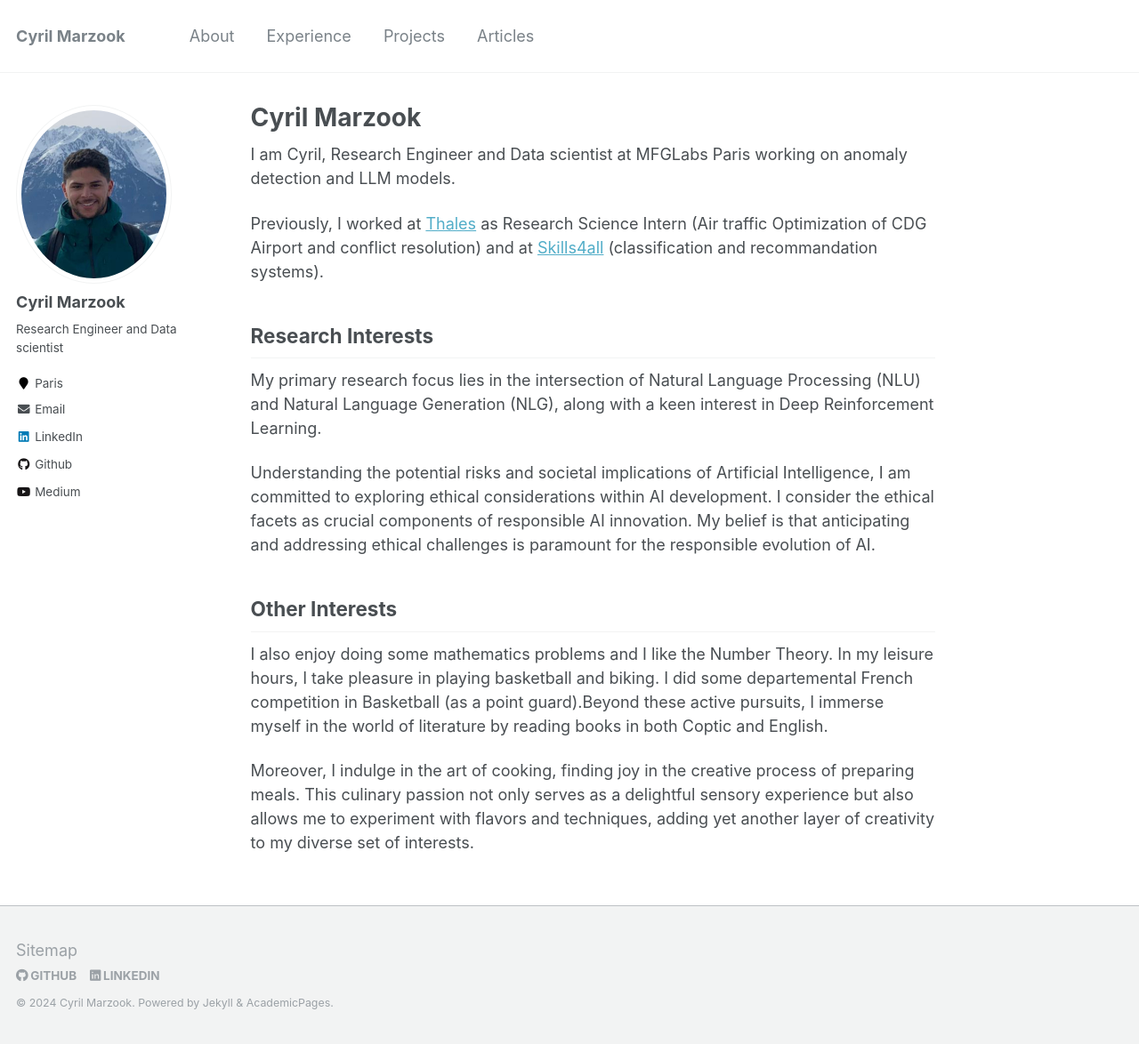
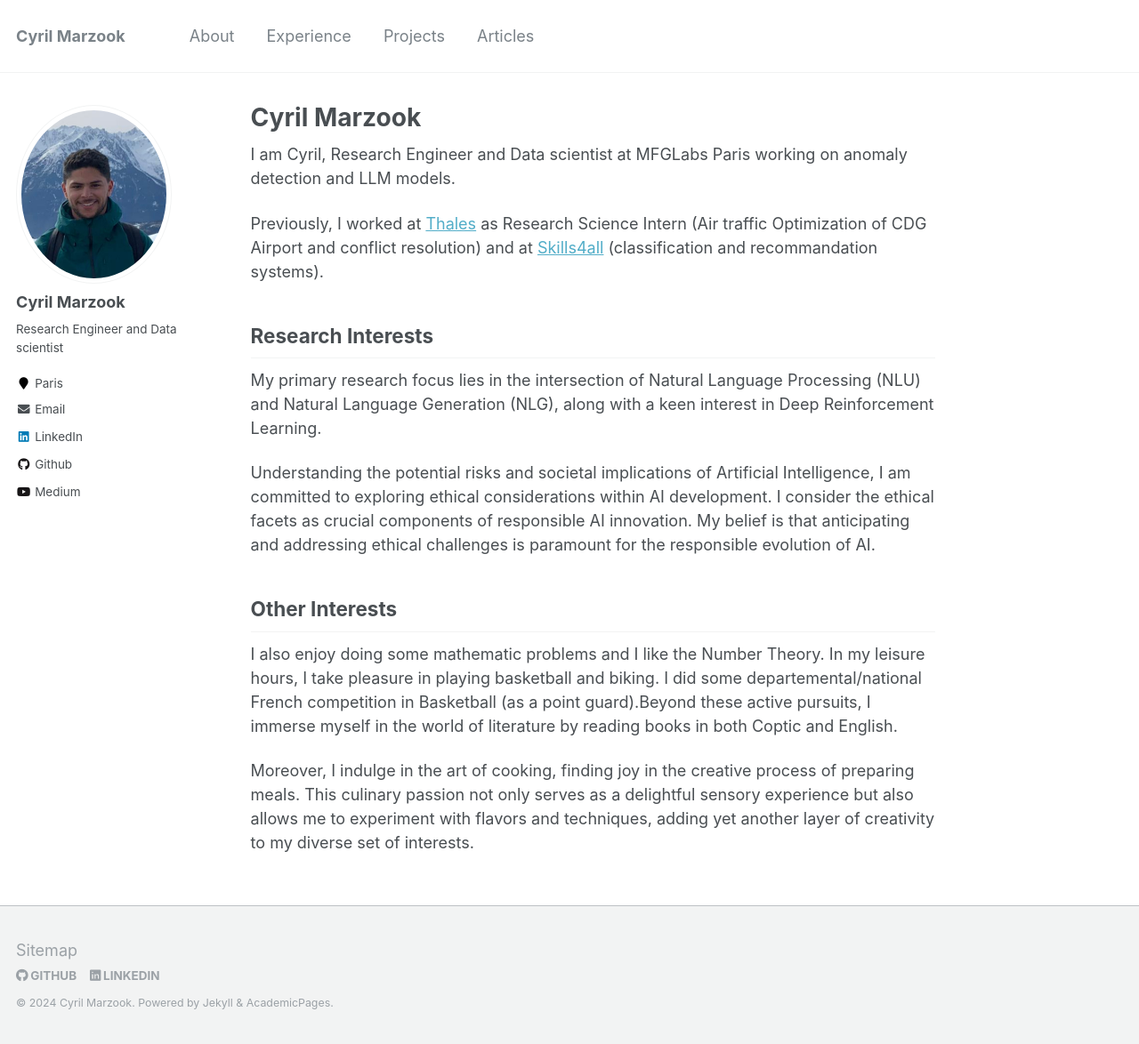
Before and after one commit to marzookcyril/marzookcyril.github.io, a Jekyll site: the page built from _pages/about.md, in a window 1280 px wide and 1174 px high. Shown: the whole window at 89% size. Built offline with Jekyll 4.4.1, drawn with Linux system fonts in a browser that asks for light colours.

Commit message:
Describe in details my hobbies

```diff
--- a/_pages/about.md
+++ b/_pages/about.md
@@ -20,7 +20,7 @@ My primary research focus lies in the intersection of Natural Language Processin
 Understanding the potential risks and societal implications of Artificial Intelligence, I am committed to exploring ethical considerations within AI development. I consider the ethical facets as crucial components of responsible AI innovation. My belief is that anticipating and addressing ethical challenges is paramount for the responsible evolution of AI.
 
 ## Other Interests
-I also enjoy doing some mathematics problems and I like the Number Theory.
-In my leisure hours, I take pleasure in playing basketball and biking. I did some departemental French competition in Basketball (as a point guard).Beyond these active pursuits, I immerse myself in the world of literature by reading books in both Coptic and English.
+I also enjoy doing some mathematic problems and I like the Number Theory.
+In my leisure hours, I take pleasure in playing basketball and biking. I did some departemental/national French competition in Basketball (as a point guard).Beyond these active pursuits, I immerse myself in the world of literature by reading books in both Coptic and English.
 
 Moreover, I indulge in the art of cooking, finding joy in the creative process of preparing meals. This culinary passion not only serves as a delightful sensory experience but also allows me to experiment with flavors and techniques, adding yet another layer of creativity to my diverse set of interests.
```
